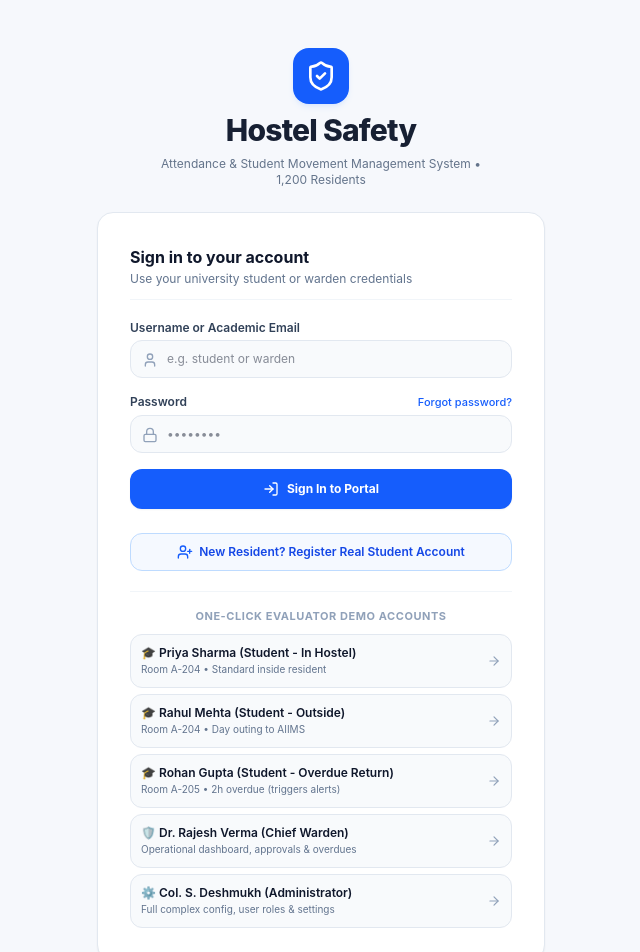
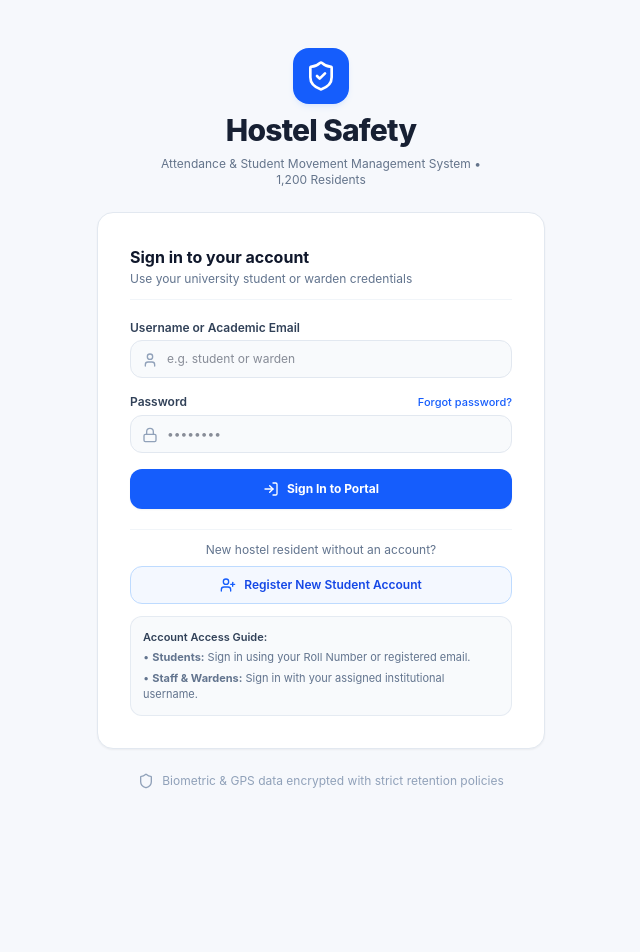
Before and after one commit to 249xa33106-bit/frs, a React (Vite) app in the folder client/: page / in a window 1280 px wide. Shown: the top 952 px of the page, without its empty margins (319-959 px from the left). After the commit the page ends 837 px from the top, so only its background shows below. Built offline with nearby package versions, Linux system fonts and the light colour scheme.

Commit message:
feat(auth): remove evaluator demo accounts and role switcher; enforce genuine student & staff authentication and real self-registration

```diff
--- a/client/src/components/layout/Navbar.tsx
+++ b/client/src/components/layout/Navbar.tsx
@@ -1,8 +1,8 @@
 import React, { useState, useEffect } from 'react';
-import { ShieldCheck, Bell, LogOut, ChevronDown, CheckCircle2, User as UserIcon } from 'lucide-react';
+import { ShieldCheck, Bell, LogOut, CheckCircle2, User as UserIcon } from 'lucide-react';
 import { useAuth } from '../../context/AuthContext';
 import { api } from '../../services/api';
-import { NotificationItem, UserRole } from '../../types';
+import { NotificationItem } from '../../types';
 
 interface NavbarProps {
   onToggleSidebar?: () => void;
@@ -10,10 +10,9 @@ interface NavbarProps {
 }
 
 export const Navbar: React.FC<NavbarProps> = ({ onToggleSidebar, currentPageTitle }) => {
-  const { user, student, logout, switchRole } = useAuth();
+  const { user, student, logout } = useAuth();
   const [notifications, setNotifications] = useState<NotificationItem[]>([]);
   const [showNotifications, setShowNotifications] = useState(false);
-  const [showRoleMenu, setShowRoleMenu] = useState(false);
   const [serviceStatus, setServiceStatus] = useState<{ status: string; engine: string; dbStatus: string }>({
     status: 'checking',
     engine: '...',
@@ -49,14 +48,6 @@ export const Navbar: React.FC<NavbarProps> = ({ onToggleSidebar, currentPageTitl
   }, [user]);
 
   const unreadCount = notifications.filter((n) => !n.is_read).length;
-
-  const demoAccounts = [
-    { label: '🎓 Priya Sharma (Student - Inside)', role: 'student' as UserRole, username: 'student', desc: 'Standard student in Room A-204' },
-    { label: '🎓 Rahul Mehta (Student - Outside)', role: 'student' as UserRole, username: 'student_out', desc: 'On approved day outing to AIIMS' },
-    { label: '🎓 Rohan Gupta (Student - Overdue)', role: 'student' as UserRole, username: 'student_overdue', desc: '2h overdue outside Tagore complex' },
-    { label: '🛡️ Dr. Rajesh Verma (Chief Warden)', role: 'warden' as UserRole, username: 'warden', desc: 'Operational dashboard & approvals' },
-    { label: '⚙️ Col. S. Deshmukh (Administrator)', role: 'admin' as UserRole, username: 'admin', desc: 'Hostel rooms, settings & users' }
-  ];
 
   return (
     <header className="sticky top-0 z-30 bg-white border-b border-slate-200 shadow-xs h-16 flex items-center justify-between px-4 sm:px-6">
@@ -110,41 +101,10 @@ export const Navbar: React.FC<NavbarProps> = ({ onToggleSidebar, currentPageTitl
           <span className="font-semibold text-slate-800">{serviceStatus.dbStatus}</span>
         </div>
 
-        {/* Demo Role Switcher Quick Pill */}
-        <div className="relative">
-          <button
-            onClick={() => setShowRoleMenu(!showRoleMenu)}
-            className="flex items-center gap-2 px-3 py-1.5 text-xs font-medium rounded-lg bg-slate-100 hover:bg-slate-200/80 text-slate-800 transition-colors border border-slate-200 cursor-pointer"
-          >
-            <span className="w-2 h-2 rounded-full bg-blue-600" />
-            <span className="hidden sm:inline font-semibold">Demo Role:</span>
-            <span className="capitalize font-semibold text-blue-700">{user?.role}</span>
-            <ChevronDown className="w-3.5 h-3.5 text-slate-500" />
-          </button>
-
-          {showRoleMenu && (
-            <div className="absolute right-0 mt-2 w-72 bg-white rounded-xl shadow-lg border border-slate-200 py-1.5 z-50 animate-in fade-in">
-              <div className="px-3 py-2 border-b border-slate-100 bg-slate-50">
-                <p className="text-xs font-semibold text-slate-700">Switch Test Persona</p>
-                <p className="text-[11px] text-slate-500">Test different portals and edge cases instantly</p>
-              </div>
-              {demoAccounts.map((item, idx) => (
-                <button
-                  key={idx}
-                  onClick={() => {
-                    switchRole(item.role, item.username);
-                    setShowRoleMenu(false);
-                  }}
-                  className={`w-full text-left px-3.5 py-2 hover:bg-blue-50/60 transition-colors flex flex-col cursor-pointer ${
-                    user?.username === item.username ? 'bg-blue-50/40 border-l-2 border-blue-600' : ''
-                  }`}
-                >
-                  <span className="text-xs font-semibold text-slate-900">{item.label}</span>
-                  <span className="text-[11px] text-slate-500">{item.desc}</span>
-                </button>
-              ))}
-            </div>
-          )}
+        {/* Authenticated User Role Badge */}
+        <div className="flex items-center gap-1.5 px-3 py-1.5 rounded-lg bg-slate-100 border border-slate-200 text-xs font-semibold text-slate-700">
+          <span className="w-2 h-2 rounded-full bg-blue-600" />
+          <span className="capitalize">{user?.role}</span>
         </div>
 
         {/* Notification Bell */}
--- a/client/src/context/AuthContext.tsx
+++ b/client/src/context/AuthContext.tsx
@@ -9,7 +9,6 @@ interface AuthContextType {
   loading: boolean;
   login: (username: string, password: string) => Promise<void>;
   logout: () => void;
-  switchRole: (role: UserRole, username?: string) => Promise<void>;
   refreshProfile: () => Promise<void>;
 }
 
@@ -65,21 +64,6 @@ export const AuthProvider: React.FC<{ children: React.ReactNode }> = ({ children
     setStudent(null);
   };
 
-  const switchRole = async (role: UserRole, username?: string) => {
-    setLoading(true);
-    try {
-      const data = await api.post('/auth/switch-demo-role', { role, username });
-      localStorage.setItem('hostel_safety_token', data.token);
-      setToken(data.token);
-      setUser(data.user);
-      setStudent(data.student);
-    } catch (err: any) {
-      console.error('Role switch failed:', err);
-    } finally {
-      setLoading(false);
-    }
-  };
-
   const refreshProfile = async () => {
     if (token) {
       await fetchProfile();
@@ -95,7 +79,6 @@ export const AuthProvider: React.FC<{ children: React.ReactNode }> = ({ children
         loading,
         login,
         logout,
-        switchRole,
         refreshProfile
       }}
     >
--- a/client/src/pages/auth/LoginPage.tsx
+++ b/client/src/pages/auth/LoginPage.tsx
@@ -1,5 +1,5 @@
 import React, { useState } from 'react';
-import { ShieldCheck, LogIn, Lock, User, AlertCircle, ArrowRight, Shield, UserPlus } from 'lucide-react';
+import { ShieldCheck, LogIn, Lock, User, AlertCircle, Shield, UserPlus } from 'lucide-react';
 import { useAuth } from '../../context/AuthContext';
 import { ForgotPasswordModal } from './ForgotPasswordModal';
 import { StudentRegisterModal } from './StudentRegisterModal';
@@ -21,20 +21,6 @@ export const LoginPage: React.FC = () => {
       await login(username, password);
     } catch (err: any) {
       setError(err.message || 'Login failed. Please verify credentials.');
-    } finally {
-      setLoading(false);
-    }
-  };
-
-  const quickLogin = async (u: string, p: string) => {
-    setUsername(u);
-    setPassword(p);
-    setLoading(true);
-    setError(null);
-    try {
-      await login(u, p);
-    } catch (err: any) {
-      setError(err.message || 'Quick login failed');
     } finally {
       setLoading(false);
     }
@@ -120,83 +106,24 @@ export const LoginPage: React.FC = () => {
             </button>
           </form>
 
-          {/* Real Student Self-Registration Button */}
-          <div className="pt-1 text-center">
-            <button
-              type="button"
-              onClick={() => setShowRegisterModal(true)}
-              className="w-full py-2.5 px-3 bg-blue-50/60 hover:bg-blue-50 border border-blue-200 text-blue-700 font-semibold rounded-xl text-xs flex items-center justify-center gap-1.5 transition-colors cursor-pointer"
-            >
-              <UserPlus className="w-4 h-4 text-blue-600" />
-              <span>New Resident? Register Real Student Account</span>
-            </button>
-          </div>
-
-          {/* Quick Demo Switcher Section */}
-          <div className="pt-4 border-t border-slate-100">
-            <p className="text-[11px] font-bold text-slate-400 uppercase tracking-wider text-center mb-2.5">
-              One-Click Evaluator Demo Accounts
-            </p>
-            <div className="grid grid-cols-1 gap-1.5">
+          {/* Real Student Self-Registration & Account Access Guide */}
+          <div className="pt-3 border-t border-slate-100 space-y-3">
+            <div className="text-center">
+              <p className="text-xs text-slate-500 mb-2">New hostel resident without an account?</p>
               <button
                 type="button"
-                onClick={() => quickLogin('student', 'student123')}
-                className="w-full text-left p-2.5 rounded-xl bg-slate-50 hover:bg-blue-50 border border-slate-200 text-xs flex items-center justify-between transition-colors cursor-pointer"
+                onClick={() => setShowRegisterModal(true)}
+                className="w-full py-2.5 px-4 bg-blue-50/70 hover:bg-blue-100/70 border border-blue-200 text-blue-700 font-semibold rounded-xl text-xs flex items-center justify-center gap-2 transition-all cursor-pointer"
               >
-                <div>
-                  <span className="font-semibold text-slate-900 block">🎓 Priya Sharma (Student - In Hostel)</span>
-                  <span className="text-[10px] text-slate-500">Room A-204 • Standard inside resident</span>
-                </div>
-                <ArrowRight className="w-3.5 h-3.5 text-slate-400" />
+                <UserPlus className="w-4 h-4 text-blue-600" />
+                <span>Register New Student Account</span>
               </button>
+            </div>
 
-              <button
-                type="button"
-                onClick={() => quickLogin('student_out', 'student123')}
-                className="w-full text-left p-2.5 rounded-xl bg-slate-50 hover:bg-amber-50 border border-slate-200 text-xs flex items-center justify-between transition-colors cursor-pointer"
-              >
-                <div>
-                  <span className="font-semibold text-slate-900 block">🎓 Rahul Mehta (Student - Outside)</span>
-                  <span className="text-[10px] text-slate-500">Room A-204 • Day outing to AIIMS</span>
-                </div>
-                <ArrowRight className="w-3.5 h-3.5 text-slate-400" />
-              </button>
-
-              <button
-                type="button"
-                onClick={() => quickLogin('student_overdue', 'student123')}
-                className="w-full text-left p-2.5 rounded-xl bg-slate-50 hover:bg-rose-50 border border-slate-200 text-xs flex items-center justify-between transition-colors cursor-pointer"
-              >
-                <div>
-                  <span className="font-semibold text-slate-900 block">🎓 Rohan Gupta (Student - Overdue Return)</span>
-                  <span className="text-[10px] text-slate-500">Room A-205 • 2h overdue (triggers alerts)</span>
-                </div>
-                <ArrowRight className="w-3.5 h-3.5 text-slate-400" />
-              </button>
-
-              <button
-                type="button"
-                onClick={() => quickLogin('warden', 'warden123')}
-                className="w-full text-left p-2.5 rounded-xl bg-slate-50 hover:bg-blue-50 border border-slate-200 text-xs flex items-center justify-between transition-colors cursor-pointer"
-              >
-                <div>
-                  <span className="font-semibold text-slate-900 block">🛡️ Dr. Rajesh Verma (Chief Warden)</span>
-                  <span className="text-[10px] text-slate-500">Operational dashboard, approvals & overdues</span>
-                </div>
-                <ArrowRight className="w-3.5 h-3.5 text-slate-400" />
-              </button>
-
-              <button
-                type="button"
-                onClick={() => quickLogin('admin', 'admin123')}
-                className="w-full text-left p-2.5 rounded-xl bg-slate-50 hover:bg-purple-50 border border-slate-200 text-xs flex items-center justify-between transition-colors cursor-pointer"
-              >
-                <div>
-                  <span className="font-semibold text-slate-900 block">⚙️ Col. S. Deshmukh (Administrator)</span>
-                  <span className="text-[10px] text-slate-500">Full complex config, user roles & settings</span>
-                </div>
-                <ArrowRight className="w-3.5 h-3.5 text-slate-400" />
-              </button>
+            <div className="p-3 bg-slate-50 rounded-xl border border-slate-200/80 text-[11px] text-slate-500 space-y-1">
+              <p className="font-semibold text-slate-700">Account Access Guide:</p>
+              <p>• <strong>Students:</strong> Sign in using your Roll Number or registered email.</p>
+              <p>• <strong>Staff & Wardens:</strong> Sign in with your assigned institutional username.</p>
             </div>
           </div>
         </div>
```
Also changed, not shown: client/src/pages/admin/StudentManagementPage.tsx (+4 -4 lines), 1 other file (tests, documents, lock files or other folders).
